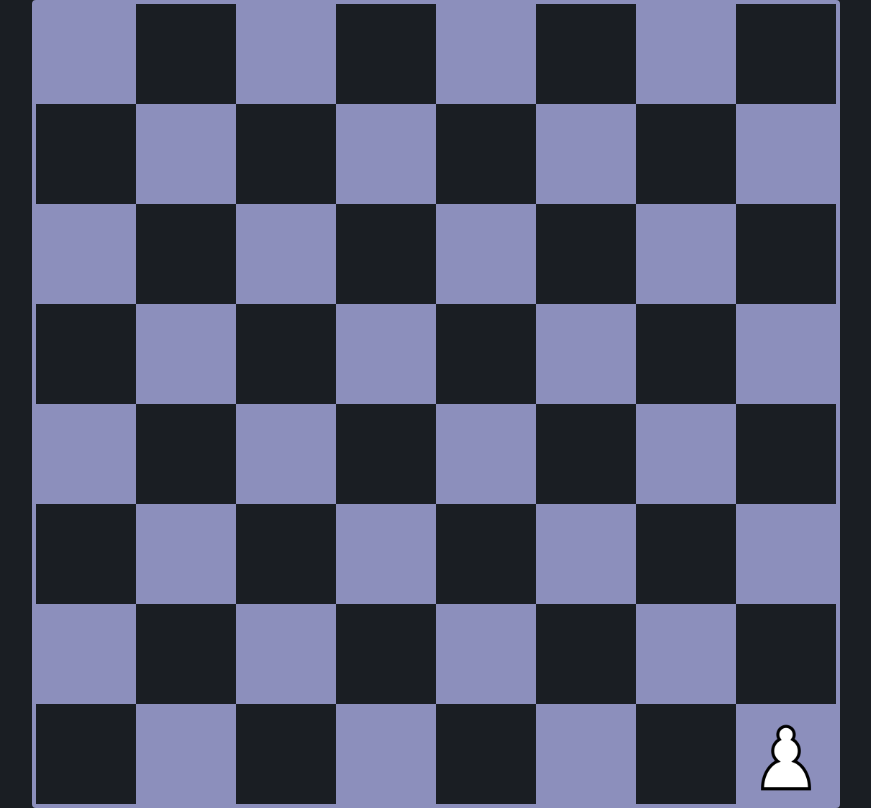
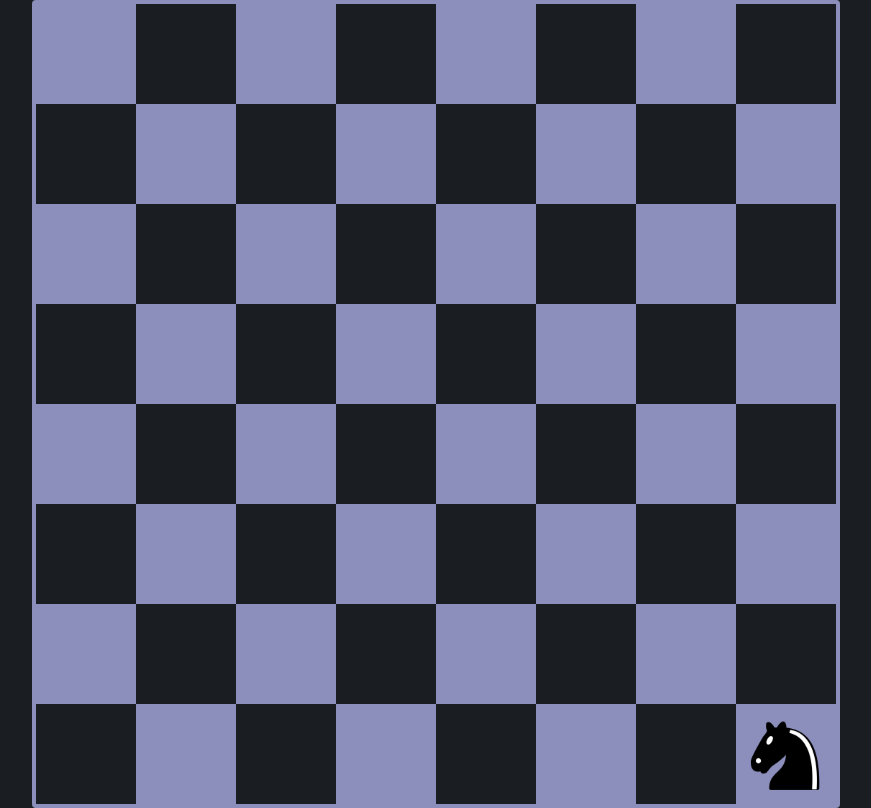
Before and after one commit to ShrewdLuni/ChessEngineFrontend, a React (Vite) app: page / in a window 1280 px wide. Shown: the whole page, without its empty margins (204-1075 px from the left). Built offline with nearby package versions, Linux system fonts and the light colour scheme.

Commit message:
feat: add diffirent pieces images

```diff
--- a/src/components/ChessBoard.tsx
+++ b/src/components/ChessBoard.tsx
@@ -19,7 +19,7 @@ export const ChessBoard = () => {
     // });
   }, []);
 
-  let pawn = <Piece handleDrop={move}/>
+  let pawn = <Piece pieceType="knight" isWhite={false} handleDrop={move}/>
   let initialBoard: JSX.Element[] = []
 
   for(let i = 0;i < 64; i++){
@@ -54,8 +54,6 @@ export const ChessBoard = () => {
     setBoard([...initialBoard])
   }
 
-
-
   return (
     <div id="Board" className="relative grid grid-rows-8 grid-cols-8 border-[#8c8fbc] border-[4px] aspect-square rounded-sm z-1" onClick={showPosition}>
       {board.map(tile => tile)}
--- a/src/components/Piece.tsx
+++ b/src/components/Piece.tsx
@@ -1,13 +1,32 @@
-import pawn from '../assets/WhitePawn.png'
+import whitePawn from '../assets/WhitePawn.png'
+import whiteKnight  from '../assets/WhiteKing.png'
+import whiteBishop from '../assets/WhiteBishop.png'
+import whiteRook from '../assets/WhiteRook.png'
+import whiteQueen from '../assets/WhiteQueen.png'
+import whiteKing from '../assets/WhiteKing.png'
+
+import blackPawn from '../assets/BlackPawn.png'
+import blackKnight  from '../assets/BlackKnight.png'
+import blackBishop from '../assets/BlackBishop.png'
+import blackRook from '../assets/BlackRook.png'
+import blackQueen from '../assets/BlackQueen.png'
+import blackKing from '../assets/BlackKing.png'
 
 interface PieceProps {
+  pieceType : "pawn" | "knight" | "bishop" | "rook" | "queen" | "king"
+  isWhite : boolean
   handleDrop : any
 }
 
-export const Piece = ({handleDrop} : PieceProps) => {
+export const Piece = ({pieceType, isWhite, handleDrop} : PieceProps) => {
+  let white = {"pawn":whitePawn,"knight":whiteKnight,"bishop":whiteBishop,"rook":whiteRook,"queen":whiteQueen,"king":whiteKing}
+  let black = {"pawn":blackPawn,"knight":blackKnight,"bishop":blackBishop,"rook":blackRook,"queen":blackQueen,"king":blackKing}
+  let piece = isWhite ? white[pieceType] : black[pieceType]
+
+
   return (
     <div className="" draggable onDragEnd={handleDrop}>
-      <img src={pawn} alt="pawn" className="h-[92px] aspect-square cursor-grab"/>
+      <img src={piece} alt="pawn" className="h-[92px] aspect-square cursor-grab"/>
     </div>
   )
 }
```
